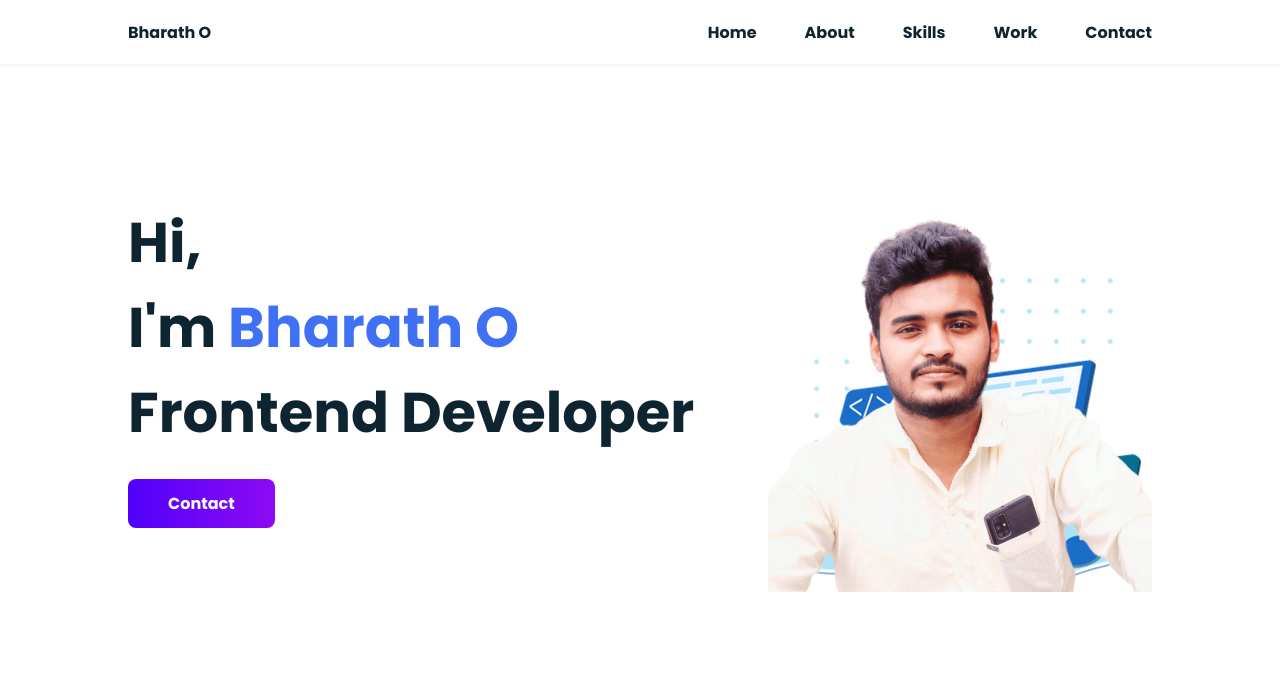
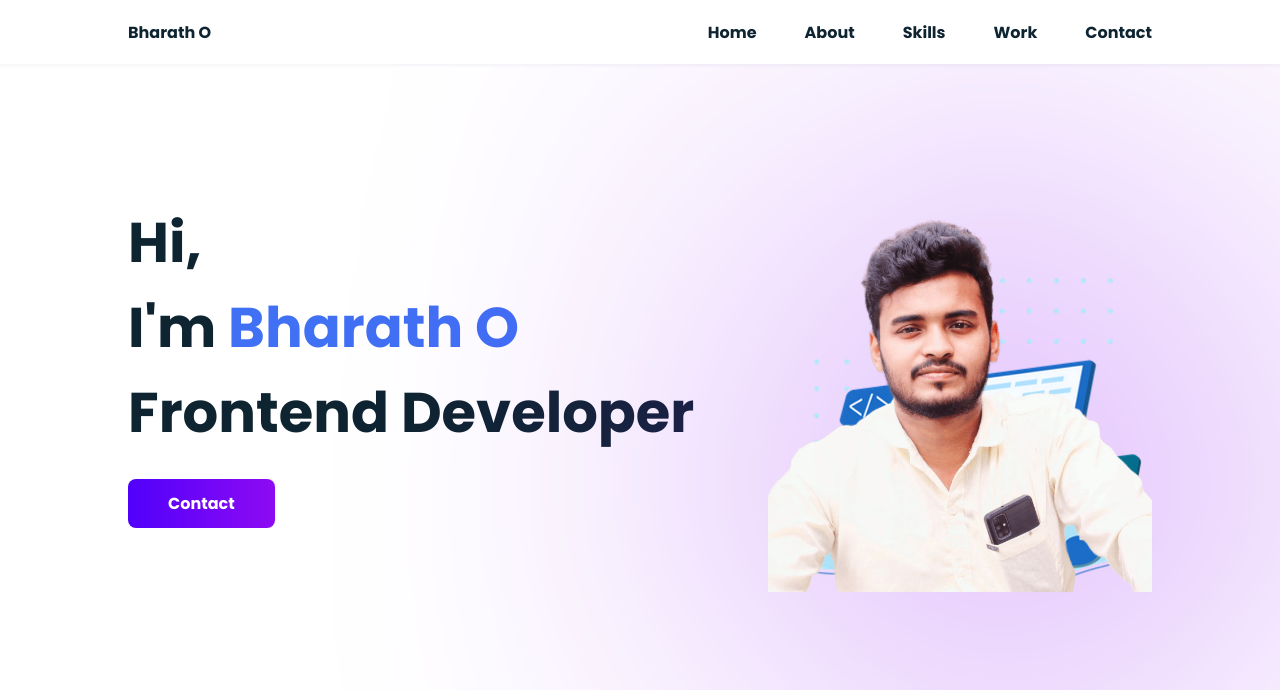
Before and after one commit to bharatho11/my-portfolio, a plain HTML site: page Portfolio/index.html in a window 1280 px wide. Shown: the top 690 px of the page. Drawn offline with nearby package versions, Linux system fonts and the light colour scheme.

Commit message:
Added Filter Prperty to my Home Image

```diff
--- a/Portfolio/assets/css/styles.css
+++ b/Portfolio/assets/css/styles.css
@@ -227,6 +227,7 @@ img{
 
 .home_img img{
     width: 100%;
+    filter: drop-shadow(50px 10px 200px #8B0AF3);
 }
 
 /* Button */
```
